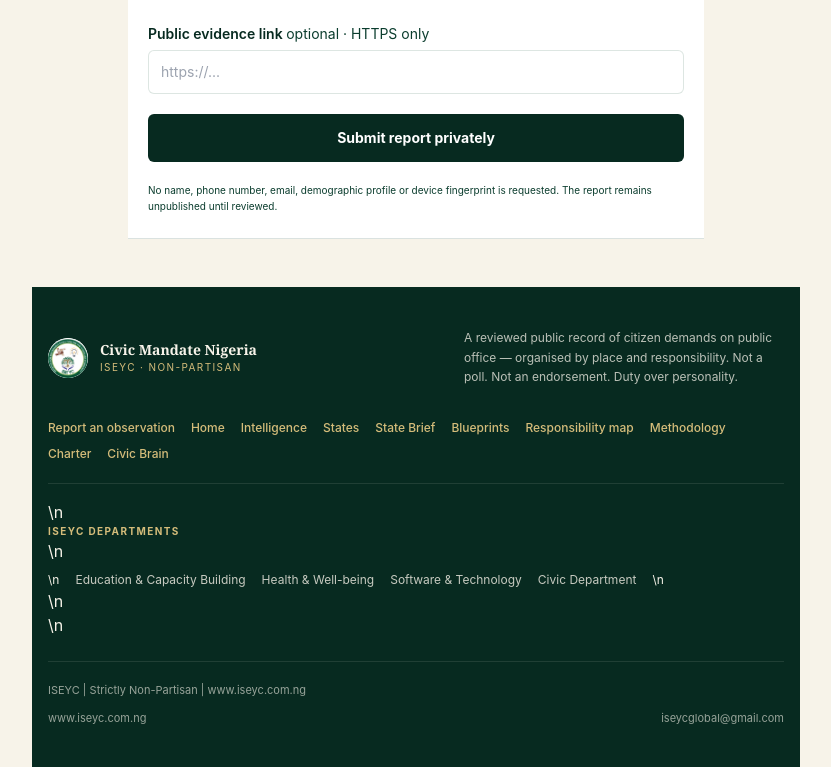
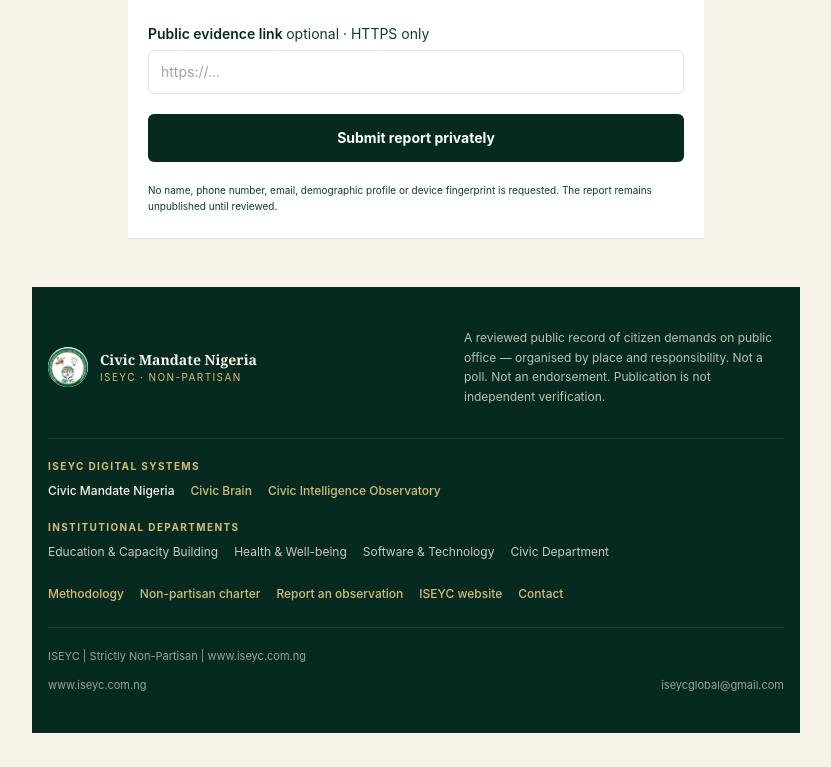
Before and after one commit to mrzulqarnainnadabo/2027-street-mandate, a Next.js app: page /report in a window 1280 px wide. Shown: the part 1524-2291 px from the top of the page, without its empty margins (224-1055 px from the left). After the commit the page ends 2257 px from the top, so only its background shows below. Built offline with nearby package versions, Linux system fonts and the light colour scheme.

Commit message:
Add institutional product and department footer links

```diff
--- a/components/Footer.tsx
+++ b/components/Footer.tsx
@@ -1,5 +1,12 @@
 import Link from "next/link";
 import { CIVIC_BRAIN_URL, CIVIC_OBSERVATORY_URL, ISEYC_SEAL_SRC, ISEYC_EMAIL, ISEYC_WEB, PRODUCT_NAME } from "@/lib/brand";
+
+const DEPARTMENTS = [
+  ["Education & Capacity Building", "education"],
+  ["Health & Well-being", "health"],
+  ["Software & Technology", "software-technology"],
+  ["Civic Department", "civic"],
+] as const;
 
 export default function Footer() {
   return (
@@ -7,82 +14,50 @@ export default function Footer() {
       <div className="mx-auto max-w-3xl px-4 py-10">
         <div className="flex flex-col items-start gap-6 sm:flex-row sm:items-center sm:justify-between">
           <div className="flex items-center gap-3">
-            <img
-              src={ISEYC_SEAL_SRC}
-              alt="ISEYC official seal"
-              width={40}
-              height={40}
-              className="h-10 w-10 rounded-full bg-white object-contain"
-            />
+            <img src={ISEYC_SEAL_SRC} alt="ISEYC official seal" width={40} height={40}
+              className="h-10 w-10 rounded-full bg-white object-contain" />
             <div>
               <p className="font-display text-sm font-bold text-cream">{PRODUCT_NAME}</p>
-              <p className="text-[10px] uppercase tracking-[0.14em] text-gold-400">
-                ISEYC · Non-partisan
-              </p>
+              <p className="text-[10px] uppercase tracking-[0.14em] text-gold-400">ISEYC · Non-partisan</p>
             </div>
           </div>
           <p className="max-w-xs text-xs leading-relaxed text-cream/75">
-            A reviewed public record of citizen demands on public office — organised by place and
-            responsibility. Not a poll. Not an endorsement. Duty over personality.
+            A reviewed public record of citizen demands on public office — organised by place and responsibility.
+            Not a poll. Not an endorsement. Publication is not independent verification.
           </p>
         </div>
 
-        <nav
-          className="mt-8 flex flex-wrap gap-x-4 gap-y-2 text-[12px] font-medium"
-          aria-label="Footer"
-        >
-          <Link href="/report" className="text-gold-400 underline-offset-2 hover:underline">
-            Report an observation
-          </Link>
-          <Link href="/" className="text-gold-400 underline-offset-2 hover:underline">
-            Home
-          </Link>
-          <Link href="/intelligence" className="text-gold-400 underline-offset-2 hover:underline">
-            Intelligence
-          </Link>
-          <Link href="/states" className="text-gold-400 underline-offset-2 hover:underline">
-            States
-          </Link>
-          <Link href="/brief" className="text-gold-400 underline-offset-2 hover:underline">
-            State Brief
-          </Link>
-          <Link href="/blueprints" className="text-gold-400 underline-offset-2 hover:underline">
-            Blueprints
-          </Link>
-          <Link href="/map" className="text-gold-400 underline-offset-2 hover:underline">
-            Responsibility map
-          </Link>
-          <Link href="/methodology" className="text-gold-400 underline-offset-2 hover:underline">
-            Methodology
-          </Link>
-          <Link href="/about" className="text-gold-400 underline-offset-2 hover:underline">
-            Charter
-          </Link>
-          <a
-            href={CIVIC_BRAIN_URL}
-            target="_blank"
-            rel="noopener noreferrer"
-            className="text-gold-400 underline-offset-2 hover:underline"
-          >
-            Civic Brain
-          </a>
+        <div className="mt-8 border-t border-cream/10 pt-5">
+          <p className="text-[10px] font-bold uppercase tracking-[0.14em] text-gold-400">ISEYC digital systems</p>
+          <nav className="mt-2 flex flex-wrap gap-x-4 gap-y-2 text-[12px] font-medium" aria-label="ISEYC products">
+            <span className="text-cream">Civic Mandate Nigeria</span>
+            <a href={CIVIC_BRAIN_URL} target="_blank" rel="noopener noreferrer" className="text-gold-400 underline-offset-2 hover:underline">Civic Brain</a>
+            <a href={CIVIC_OBSERVATORY_URL} target="_blank" rel="noopener noreferrer" className="text-gold-400 underline-offset-2 hover:underline">Civic Intelligence Observatory</a>
+          </nav>
+        </div>
+
+        <div className="mt-5">
+          <p className="text-[10px] font-bold uppercase tracking-[0.14em] text-gold-400">Institutional departments</p>
+          <nav className="mt-2 flex flex-wrap gap-x-4 gap-y-2 text-[12px]" aria-label="ISEYC departments">
+            {DEPARTMENTS.map(([label, id]) => <a key={id}
+              href={CIVIC_OBSERVATORY_URL + "#/departments/" + id} target="_blank" rel="noopener noreferrer"
+              className="text-cream/80 underline-offset-2 hover:text-gold-400 hover:underline">{label}</a>)}
+          </nav>
+        </div>
+
+        <nav className="mt-6 flex flex-wrap gap-x-4 gap-y-2 text-[12px] font-medium" aria-label="Methodology and charter">
+          <Link href="/methodology" className="text-gold-400 underline-offset-2 hover:underline">Methodology</Link>
+          <Link href="/about" className="text-gold-400 underline-offset-2 hover:underline">Non-partisan charter</Link>
+          <Link href="/report" className="text-gold-400 underline-offset-2 hover:underline">Report an observation</Link>
+          <a href={ISEYC_WEB} target="_blank" rel="noopener noreferrer" className="text-gold-400 underline-offset-2 hover:underline">ISEYC website</a>
+          <a href={`mailto:${ISEYC_EMAIL}`} className="text-gold-400 underline-offset-2 hover:underline">Contact</a>
         </nav>
-
-        <div className="mt-5 border-t border-cream/10 pt-4">\n          <p className="text-[10px] font-bold uppercase tracking-[0.14em] text-gold-400">ISEYC departments</p>\n          <div className="mt-2 flex flex-wrap gap-x-4 gap-y-2 text-[12px]">\n            {["Education & Capacity Building", "Health & Well-being", "Software & Technology", "Civic Department"].map((label, index) => <a key={label} href={CIVIC_OBSERVATORY_URL + "#/departments/" + ["education", "health", "software-technology", "civic"][index]} target="_blank" rel="noopener noreferrer" className="text-cream/80 underline-offset-2 hover:text-gold-400 hover:underline">{label}</a>)}\n          </div>\n        </div>\n        <p className="mt-6 border-t border-cream/10 pt-5 text-[11px] text-cream/60">
+        <p className="mt-6 border-t border-cream/10 pt-5 text-[11px] text-cream/60">
           ISEYC | Strictly Non-Partisan | www.iseyc.com.ng
         </p>
         <div className="mt-3 flex flex-col gap-1 text-[11px] text-cream/60 sm:flex-row sm:items-center sm:justify-between">
-          <a
-            href={ISEYC_WEB}
-            target="_blank"
-            rel="noopener noreferrer"
-            className="hover:text-gold-400"
-          >
-            www.iseyc.com.ng
-          </a>
-          <a href={`mailto:${ISEYC_EMAIL}`} className="hover:text-gold-400">
-            {ISEYC_EMAIL}
-          </a>
+          <a href={ISEYC_WEB} target="_blank" rel="noopener noreferrer" className="hover:text-gold-400">www.iseyc.com.ng</a>
+          <a href={`mailto:${ISEYC_EMAIL}`} className="hover:text-gold-400">{ISEYC_EMAIL}</a>
         </div>
       </div>
     </footer>
```
